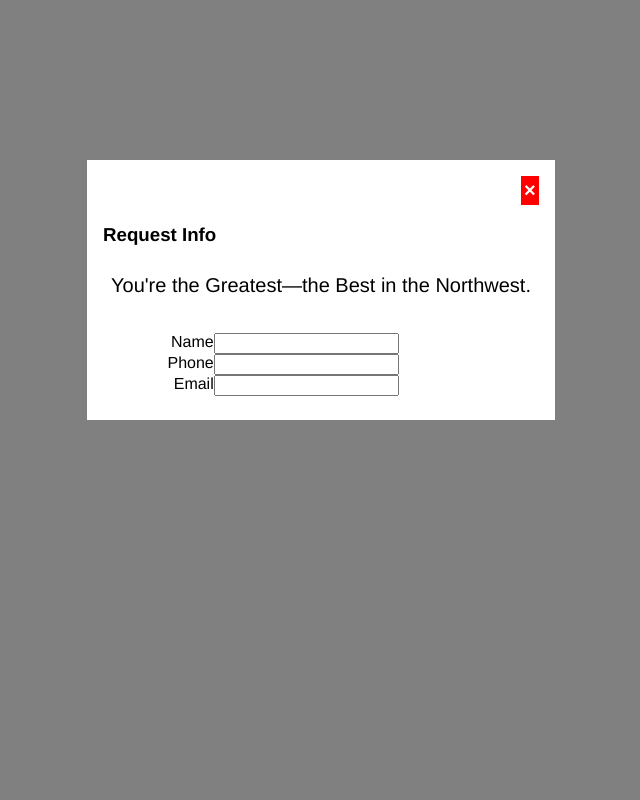
After one commit to geoSkogen/aria-pages, a PHP site: page /design-patterns/modal-dialog.html in a window 1280 px wide. The commit adds this page. Shown: the whole page, without its empty margins (319-959 px from the left). Run offline with PHP 8.4, Linux system fonts and the light colour scheme.

Commit message:
adds modal dialog

```diff
--- a/css/aria-pages.css
+++ b/css/aria-pages.css
@@ -4,8 +4,6 @@ body {
 
 a,a:link,a:hover,a:visited,a:active {
   text-decoration: none;
-  padding: 0.5em;
-  font-size: 24px;
 }
 
 button {
@@ -15,10 +13,29 @@ button {
   font-weight: 700;
   border: none;
   font-size: 1rem;
+  cursor: pointer
+}
+
+h3 > button.dropdown-header-button {
+  font-size: 1.5rem;
+}
+
+h3.accordion-header {
+  margin-block-start: 0 !important;
+  margin-block-end: 0 !important;
 }
 
 button.dropdown-header-button {
   width: 100%;
+  border: 3.33px solid white;
+}
+
+button.dropdown-header-button:hover {
+  border: 3.33px solid darkgrey;
+}
+
+button.dropdown-header-button[aria-expanded="true"] {
+  border: 3.33px solid black;
 }
 
 span.dropdown-header-text {
@@ -29,6 +46,34 @@ span.dropdown-header-text {
 button > i {
   pointer-events: none;
   font-size: 2rem !important;
+  font-weight: 300 !important;
+}
+
+button#close-modal {
+  background-color: red;
+  color: white;
+  font-size: 20px;
+  padding: 0.2rem;
+}
+
+div#dialog-shell {
+  position: relative;
+}
+
+div#dialog-backdrop {
+  background: grey;
+  top: 0;
+  bottom: 0;
+  right: 0;
+  left: 0;
+  position: fixed;
+}
+
+div#dialog-box {
+  background-color: white;
+  position: absolute;
+  top: 20%;
+  padding: 1rem;
 }
 
 p {
@@ -37,6 +82,10 @@ p {
 
 form {
   padding: 0.5rem;
+}
+
+form.modal-form {
+  width: 66%;
 }
 
 label {
@@ -60,12 +109,24 @@ input {
   justify-content: center;
 }
 
+.flex-end {
+  justify-content: flex-end;
+}
+
+.flex-start {
+  justify-content: flex-start;
+}
+
+.flex-between {
+  justify-content: space-between;
+}
+
 .flex-panel {
   width: 320px;
 }
 
-.flex-between {
-  justify-content: space-between;
+#accordion-panels {
+  width: 320px;
 }
 
 header > h1, header > h2 {
--- /dev/null
+++ b/design-patterns/modal-dialog.html
@@ -0,0 +1,61 @@
+<!DOCTYPE html>
+<html lang="en">
+<head>
+  <meta charset="UTF-8" name="viewport" content="width=device-width, initial-scale=1">
+  <meta http-equiv="X-UA-Compatible" content="IE=edge"/>
+  <title>
+    Modal Dialog | Design Patterns | ARIA Pages
+  </title>
+  <link rel="stylesheet" href="../css/aria-pages.css"/>
+  <link rel="stylesheet" href="https://cdnjs.cloudflare.com/ajax/libs/font-awesome/4.7.0/css/font-awesome.min.css">
+
+  <!--<link rel="stylesheet" href="https://use.fontawesome.com/releases/v5.5.0/css/all.css"
+      integrity="sha384-B4dIYHKNBt8Bc12p+WXckhzcICo0wtJAoU8YZTY5qE0Id1GSseTk6S+L3BlXeVIU"
+      crossorigin="anonymous"/> -->
+
+  <!--<link rel="stylesheet" href="https://maxcdn.bootstrapcdn.com/bootstrap/3.3.7/css/bootstrap.min.css">-->
+
+  <!--<script src="https://ajax.googleapis.com/ajax/libs/jquery/3.1.1/jquery.min.js"></script>-->
+
+  <!--<script src="https://ajax.googleapis.com/ajax/libs/angularjs/1.4.8/angular.min.js"></script>-->
+
+  <!-- <script src="https://cdn.jsdelivr.net/npm/vue@2.5.17/dist/vue.js"></script> -->
+
+
+</head>
+<body>
+  <header>
+    <h1>Design Patterns</h1>
+  </header>
+  <h2>Modal Dialog</h2>
+  <button id="open-modal" toggle-display="dialog-backdrop">Request Info</button>
+  <div id="dialog-shell">
+    <div id="dialog-backdrop" class="flex-row flex-center" aria-hidden="true">
+      <div id="dialog-box" role="dialog" aria-modal="true" aria-labelledby="dialog-label">
+        <div class="flex-row flex-end">
+          <button id="close-modal" aria-label="close dialog" toggle-display="dialog-backdrop">&times;</button>
+        </div>
+        <h3 id="dialog-label">Request Info</h3>
+        <p>You're the Greatest&mdash;the Best in the Northwest.</p>
+        <div class="flex-row flex-start">
+          <form id="info-form" class="modal-form">
+            <div class="flex-row flex-end">
+              <label for="name-field">Name</label>
+              <input id="name-field" autocomplete="on" type="text"/>
+            </div>
+            <div class="flex-row flex-end">
+              <label for="phone-field">Phone</label>
+              <input id="phone-field" autocomplete="on" type="tel"/>
+            </div>
+            <div class="flex-row flex-end">
+              <label for="email-field">Email</label>
+              <input id="email-field" autocomplete="on" type="email"/>
+            </div>
+          </form>
+        </div>
+      </div>
+    </div>
+  </div>
+</body>
+<script src="../lib/modal-dialog.js"></script>
+</html>
--- /dev/null
+++ b/lib/modal-dialog.js
@@ -0,0 +1,16 @@
+'use strict'
+
+document.querySelector('#close-modal').addEventListener('click', function (event) {
+  document.getElementById(event.target.getAttribute('toggle-display')).style.display = 'none';
+  document.getElementById(event.target.getAttribute('toggle-display')).setAttribute('aria-hidden','true');
+  document.querySelector('#open-modal').focus()
+})
+
+document.querySelector('#open-modal').addEventListener('click', function (event) {
+  document.getElementById(event.target.getAttribute('toggle-display')).style.display = 'flex';
+  document.getElementById(event.target.getAttribute('toggle-display')).setAttribute('aria-hidden','false');
+  let first_field = document.getElementById(event.target.getAttribute('toggle-display')).querySelector('input')
+  if (first_field) {
+    first_field.focus()
+  }
+})
```
Also changed, not shown: design-patterns/accordion-panels.html (+20 -16 lines).
